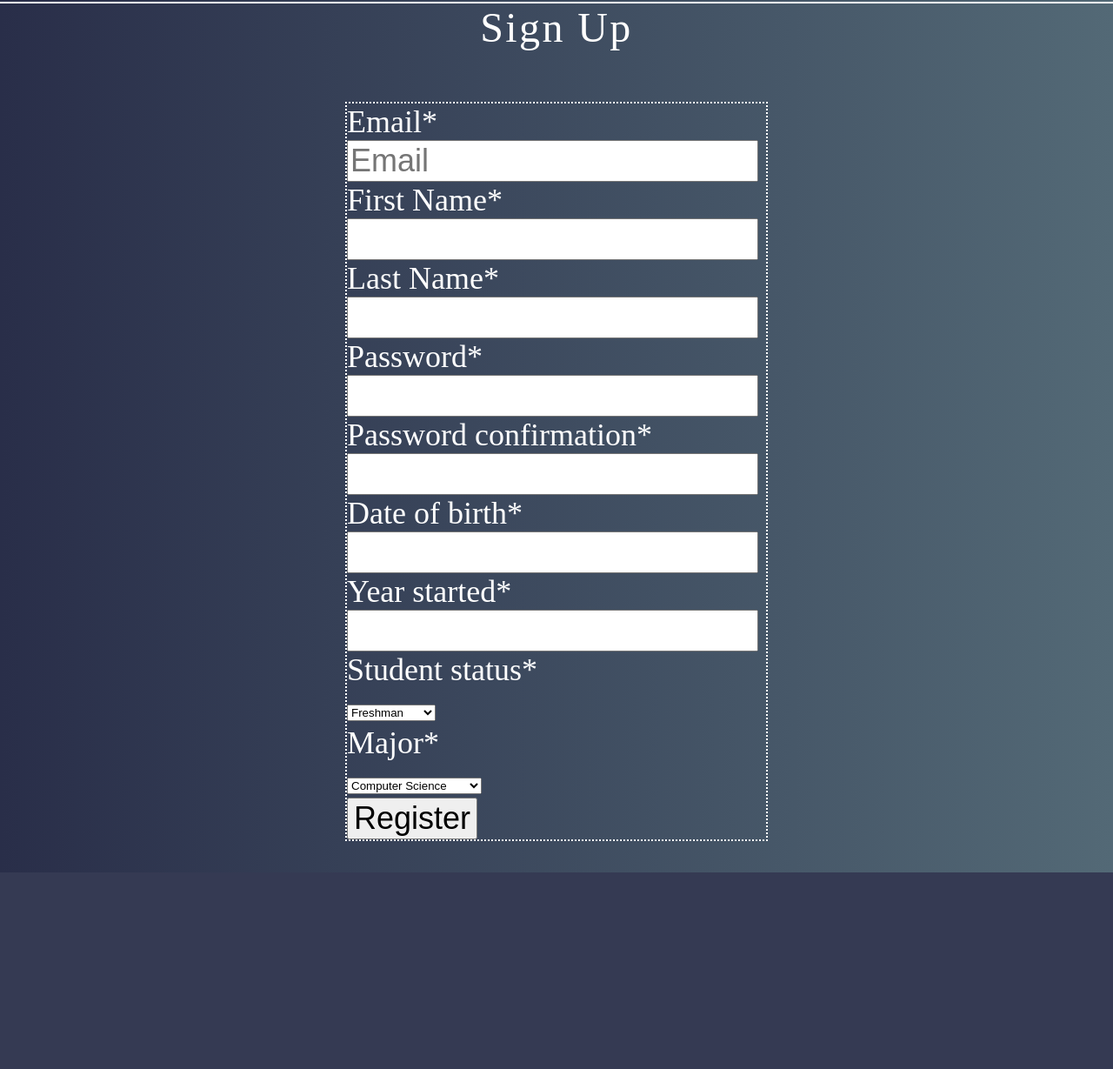
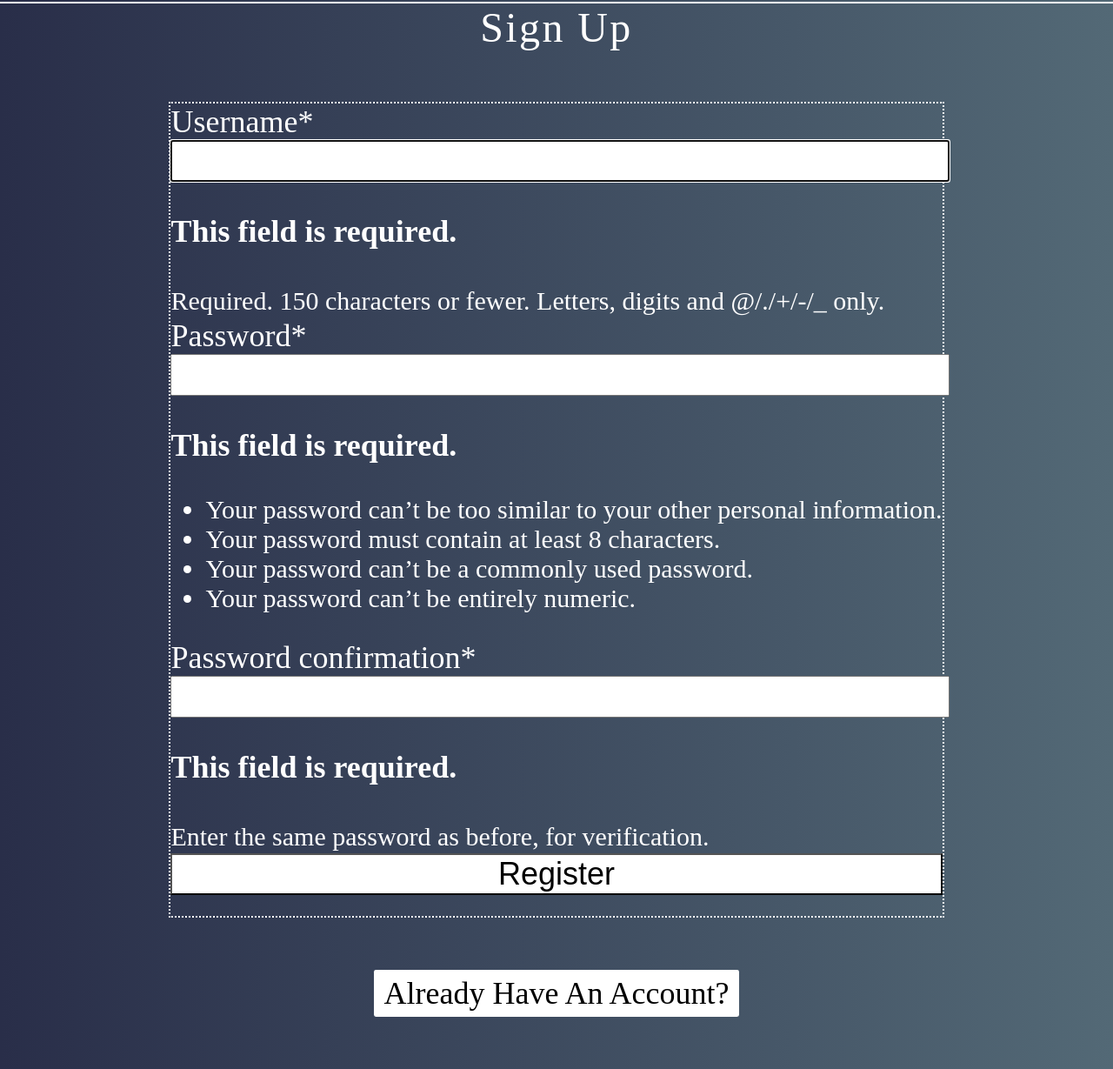
Before and after one commit to jonathan-norway/ClassRegistrationDjango, a Django app: page /signup/ in a window 1280 px wide. Shown: the part 39-1268 px from the top of the page at 87% size. Before the commit the page ends 1042 px from the top, so only its background shows below. Run offline with Django 3.2, Linux system fonts and the light colour scheme; some libraries are stand-ins or nearby versions.

Commit message:
finished login and register page

```diff
--- a/ClassRegistrationSite/ClassRegistrationSite/models.py
+++ b/ClassRegistrationSite/ClassRegistrationSite/models.py
@@ -29,13 +29,16 @@ MAJOR_CHOICES = [
 # CHECK /signup to see form
 # Need better styling
 class UserRegisterForm(UserCreationForm):
-    first_name = forms.CharField(max_length=50, label="First Name")
-    last_name = forms.CharField(max_length=50, label="Last Name")
-    date_of_birth = forms.DateField()
-    email = forms.CharField(widget=forms.TextInput(attrs={'placeholder': 'Email'}))
-    year_started = forms.IntegerField()
-    student_status = forms.ChoiceField(choices=[("FR", "Freshman"), ("SO", "Sophomore"), ("JR", "Junior"), ("SR", "Senior"), ("GR", "Grad Student")], initial="FR")
-    major = forms.ChoiceField(choices=MAJOR_CHOICES, initial="CISC")
+    first_name = forms.CharField(widget=forms.TextInput(attrs={'placeholder': 'First Name'}))
+    last_name = forms.CharField(widget=forms.TextInput(attrs={'placeholder':'Last Name', 'class': 'email-field'}))
+    date_of_birth = forms.DateField(label="Date of Birth",widget=forms.SelectDateWidget( attrs={'placeholder':'Date of Birth'}))
+    email = forms.CharField(widget=forms.EmailInput(attrs={'placeholder': 'Email'}))
+    year_started = forms.IntegerField(widget=forms.NumberInput(attrs={'placeholder':'Year Started'}))
+    student_status = forms.ChoiceField(widget=forms.Select(attrs={'placeholder': 'Computer Science', 'class':'select-field'}),choices=[("FR", "Freshman"), ("SO", "Sophomore"), ("JR", "Junior"), ("SR", "Senior"), ("GR", "Grad Student")], initial="FR")
+    major = forms.ChoiceField(widget=forms.Select(attrs={'class':'select-field'}), choices=MAJOR_CHOICES, initial='Computer Science')
+    password1 = forms.CharField(widget=forms.PasswordInput(attrs={'placeholder':'Password'}))
+    password2 = forms.CharField(widget=forms.PasswordInput(attrs={'placeholder':'Confirm Password'}))
+
 
     class Meta:
         model = User
--- a/ClassRegistrationSite/ClassRegistrationSite/views.py
+++ b/ClassRegistrationSite/ClassRegistrationSite/views.py
@@ -1,7 +1,7 @@
 from django.shortcuts import render, redirect
-from django.contrib.auth import authenticate,login, logout
+from django.contrib.auth import authenticate, login, logout
 
-from django.contrib.auth.forms import AuthenticationForm
+from django.contrib.auth.forms import AuthenticationForm, UserCreationForm
 
 def redirect_login(request):
     return redirect("login")
@@ -10,6 +10,8 @@ def redirect_login(request):
 
 def login(request):
     context = {}
+    if request.user.is_authenticated:
+        return redirect('register')
     if(request.method == "POST"):
         user = authenticate(request.POST["username"], request.POST["password"])
         if user is not None:
@@ -19,8 +21,25 @@ def login(request):
     context["form"] = AuthenticationForm
 
     return render(request, 'login.html', context)
-    # if user is already registered, redirect to schedule
-    # if not, redirect to register
+
+
+
+def signup(request):
+    context = {}
+    if request.user.is_authenticated:
+        return redirect('register')
+
+    if request.method == "POST":
+        user = UserCreationForm(request.POST)
+        if user.is_valid():
+            user.save()
+            login(request, user)
+            return redirect('register')
+
+    context["form"] = UserCreationForm(request.POST)
+    return render(request, "signup.html", context)
+
+
 
 
 def register(request):
@@ -32,18 +51,8 @@ def err(request, err):
 
 
 #require that user is logged in
-from .models import UserRegisterForm
-def signup(request):
-    context = {}
 
-    if request.method == "POST":
-        user = UserRegisterForm(request.POST)
-        user.save()
-        return redirect('main:start')
 
-    else:
-        context["form"] = UserRegisterForm
-    return render(request, "signup.html", context)
 
 def show_schedule(request):
     return render(request, "show_registered_classes.html")
--- a/ClassRegistrationSite/static/basestyle.css
+++ b/ClassRegistrationSite/static/basestyle.css
@@ -6,7 +6,7 @@ body {
     background: #536976;
     background: -webkit-linear-gradient(to right, #292E49, #536976);
     background: linear-gradient(to right, #292E49, #536976);
-
+    color: white;
 
     height: 100%;
     width: 100%;
--- a/ClassRegistrationSite/static/signup.css
+++ b/ClassRegistrationSite/static/signup.css
@@ -7,16 +7,41 @@
     border: 2px white dotted;
 }
 
+.login-form {
+    width: fit-content;
+    margin: 3rem auto;
+}
+
 input {
     font-size: 3rem;
+    display: block;
+    margin: 0 auto 2rem;
+    width: 100%;
 }
 
-.help-text {
-    visibility: hidden;
 
+input[type='submit'] {
+    background-color: white;
+    color: black;
+    width: 100%;
+    transition: background-color 0.2s, color 0.2s;
 }
 
-small {
-    visibility: hidden;
-    font-size: 0;
+input[type='submit']:hover, .redirect-button:hover {
+    background-color: transparent;
+    color: white;
+    cursor: pointer;
+    border: 2px solid white;
 }
+
+.redirect-button {
+    background-color: white;
+    display: block;
+    color: black;
+    width: fit-content;
+    margin: 5rem auto;
+    padding: 0.5rem 1rem;
+    font-size: 3rem;
+    text-decoration: none;
+    border-radius: 0.2rem;
+}
--- a/ClassRegistrationSite/template/base_template.html
+++ b/ClassRegistrationSite/template/base_template.html
@@ -10,7 +10,7 @@
 <body>
 
 <div id="topper">
-    <div id="header">Class Registration Central</div>
+    <div id="header" style="cursor: pointer" onclick="location.href='/'">Class Registration Central</div>
     <div id="subheader">{% block head %} {% endblock %}</div>
 </div>
 
--- a/ClassRegistrationSite/template/signup.html
+++ b/ClassRegistrationSite/template/signup.html
@@ -12,9 +12,11 @@
 {% if form %}
     {% load crispy_forms_tags %}
     <form action="{% url 'signup' %}" method="POST">
+        {% csrf_token %}
             {{ form|crispy }}
-    <input type="submit" class="btn btn-primary" value="Register">
+    <input type="submit" class="submit-button" value="Register">
     </form>
 {% endif %}
 </div>
+    <a href="{% url 'login' %}" class="redirect-button">Already Have An Account?</a>
 {% endblock %}
```
Also changed, not shown: ClassRegistrationSite/template/logged_in_base.html (added, +9 -0 lines), ClassRegistrationSite/template/login.html (+7 -8 lines), ClassRegistrationSite/db.sqlite3.
